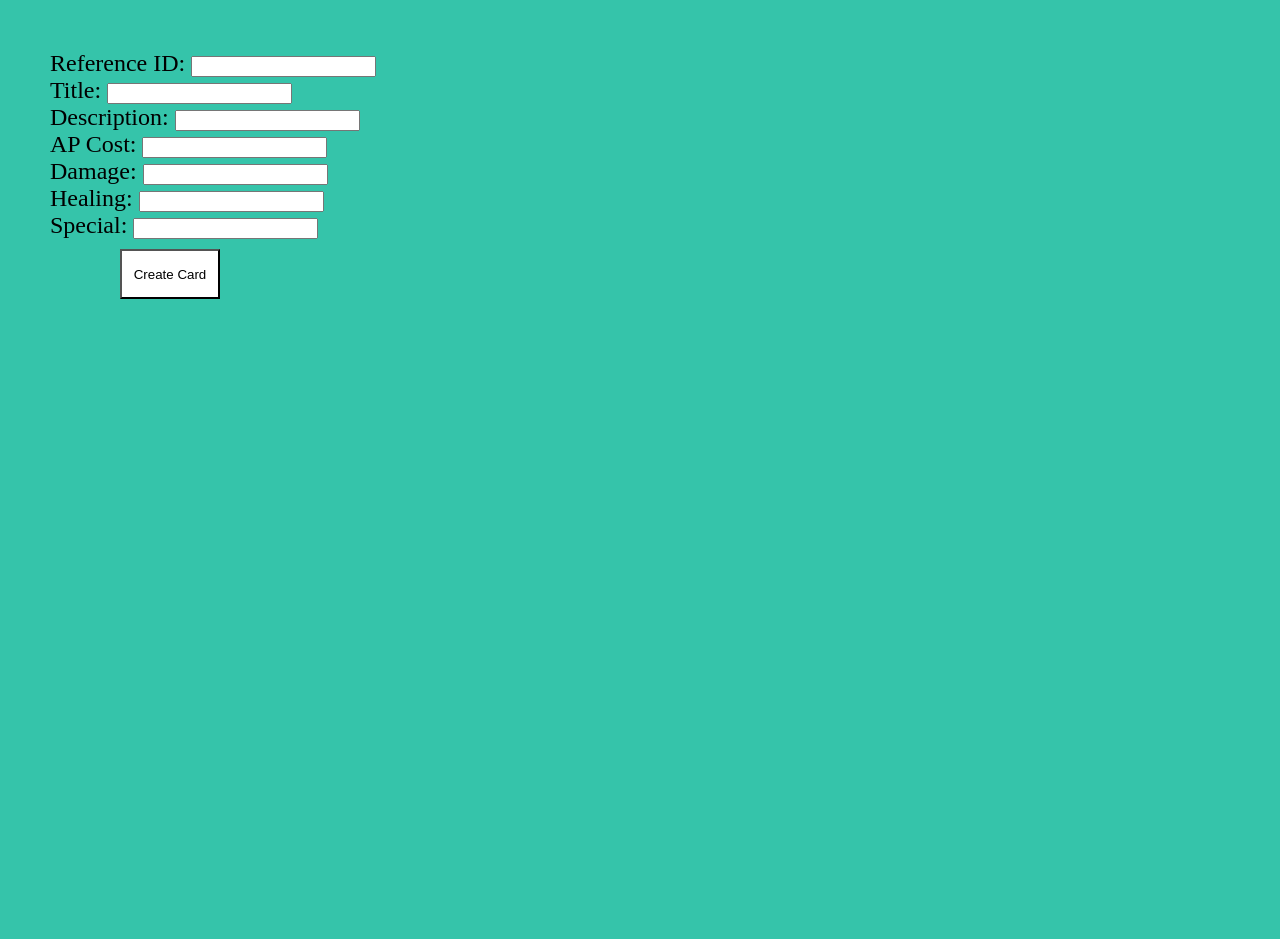
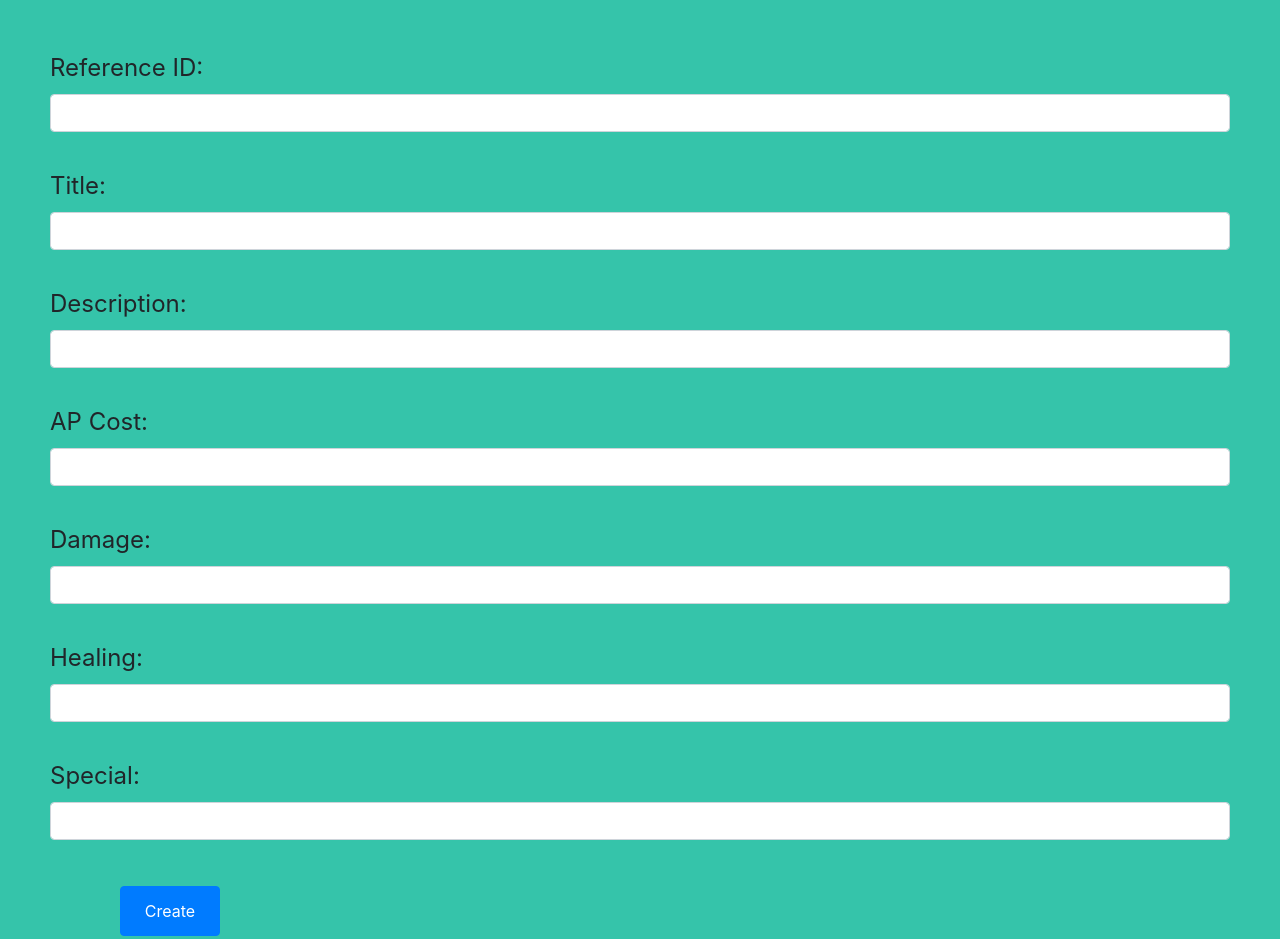
Before and after one commit to baileydishman/Cyber-Editor, a plain HTML site: page index.html in a window 1280 px wide. Before the commit the page ends 800 px from the top, so only its background shows below. Drawn offline with nearby package versions, Linux system fonts and the light colour scheme.

Commit message:
Add files via upload

```diff
--- a/index.html
+++ b/index.html
@@ -17,15 +17,19 @@ Author: Bailey Dishman
 		<title>Card Editor</title>
 
 		<!-- CSS -->
+		<link rel="stylesheet" href="https://stackpath.bootstrapcdn.com/bootstrap/4.3.1/css/bootstrap.min.css" integrity="sha384-ggOyR0iXCbMQv3Xipma34MD+dH/1fQ784/j6cY/iJTQUOhcWr7x9JvoRxT2MZw1T" crossorigin="anonymous">
 		<link rel="stylesheet" href="css/editor.css">
 
 		<!-- JavaScript -->
 		<script src="http://code.jquery.com/jquery-1.11.0.min.js"></script>
+		<script src="https://maxcdn.bootstrapcdn.com/bootstrap/3.4.0/js/bootstrap.min.js"></script>
 		<script src="validation/dist/jquery.validate.js"></script>
 		<script type="text/javascript" src="js/validation.js"></script>
 		<script type="text/javascript" src="js/card.js"></script>
 
-	</head> <!-- End of Head -->
+
+	</head>
+	<!-- End of Head -->
 
 	<!-- Body -->
 	<body>
@@ -34,30 +38,33 @@ Author: Bailey Dishman
 		<form id="cardForm">
 
 			<label>Reference ID: </label>
-			<input type="text" id="cardRefId"><br>
+			<input type="text" id="cardRefId" class="form-control"><br>
 
 			<label>Title: </label>
-			<input type="text" id="cardTitle"><br>
+			<input type="text" id="cardTitle" class="form-control"><br>
 
 			<label>Description: </label>
-			<input type="text" id="cardDes"><br>
+			<input type="text" id="cardDes" class="form-control"><br>
 
 			<label>AP Cost:</label>
-			<input type="text" id="cardAPCost"><br>
+			<input type="text" id="cardAPCost" class="form-control"><br>
 
 			<label>Damage: </label>
-			<input type="text" id="cardDam"><br>
+			<input type="text" id="cardDam" class="form-control"><br>
 
 			<label>Healing: </label>
-			<input type="text" id="cardHeal"><br>
+			<input type="text" id="cardHeal" class="form-control"><br>
 
 			<label>Special: </label>
-			<input type="text" id="cardSpecial"><br>
+			<input type="text" id="cardSpecial" class="form-control"><br>
 
-			<button id="createCard">Create Card</button>
+			<button id="createCard" class="btn btn-primary">Create</button>
 
-		</form> <!-- End of Form -->
+		</form>
+		<!-- End of Form -->
 
-	</body> <!-- End of Body -->
+	</body>
+	<!-- End of Body -->
 
-</html> <!-- End of HTML -->
+</html>
+<!-- End of HTML -->
```
